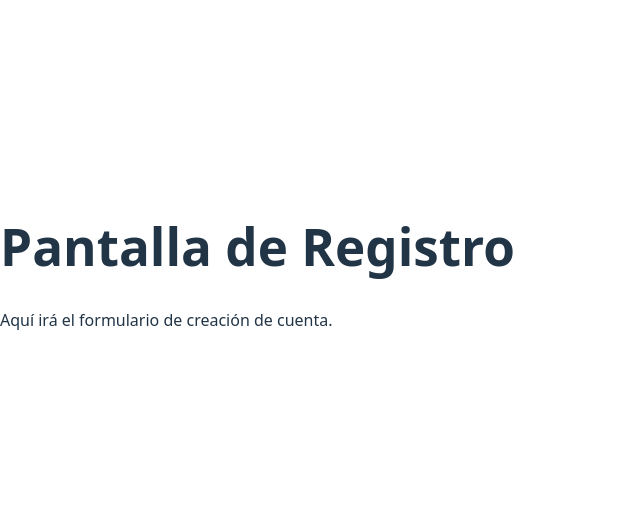
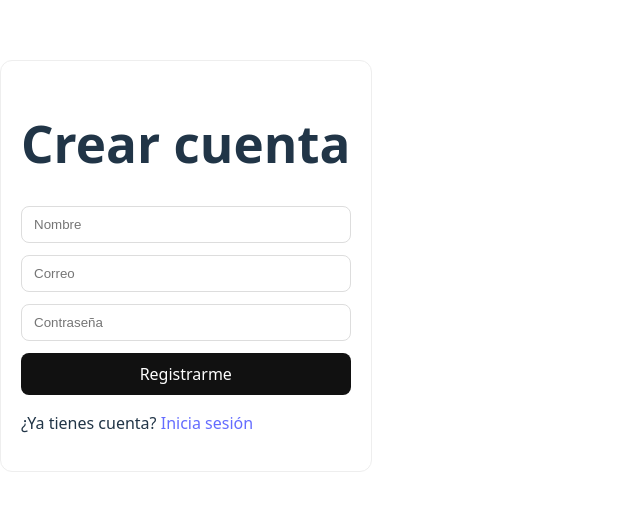
Before and after one commit to freshmint22/streamflix-frontend, a React (Vite) app: page /register in a window 1280 px wide. Shown: the part 134-640 px from the top of the page, without its empty margins (0-640 px from the left). Built offline with nearby package versions, Linux system fonts and the light colour scheme.

Commit message:
Navbar, formularios básicos y Home con tarjetas dummy

```diff
--- a/src/components/MovieCard.jsx
+++ b/src/components/MovieCard.jsx
@@ -0,0 +1,19 @@
+export default function MovieCard({ title, year, poster }) {
+  return (
+    <div style={styles.card}>
+      <div style={{...styles.poster, backgroundImage:`url(${poster})`}} />
+      <div style={styles.info}>
+        <strong>{title}</strong>
+        <span style={{color:"#777"}}>{year}</span>
+      </div>
+      <button style={styles.btn}>Ver detalle</button>
+    </div>
+  );
+}
+
+const styles = {
+  card:{border:"1px solid #eee", borderRadius:12, overflow:"hidden", display:"flex", flexDirection:"column"},
+  poster:{height:180, backgroundSize:"cover", backgroundPosition:"center"},
+  info:{display:"flex", justifyContent:"space-between", padding:"10px 12px", alignItems:"center"},
+  btn:{margin:12, padding:"8px 10px", border:"none", borderRadius:8, background:"#111", color:"#fff", cursor:"pointer"}
+};
--- a/src/components/Navbar.jsx
+++ b/src/components/Navbar.jsx
@@ -0,0 +1,22 @@
+import { NavLink, useNavigate } from "react-router-dom";
+
+export default function Navbar() {
+  const navigate = useNavigate();
+  return (
+    <header style={styles.header}>
+      <div style={styles.brand} onClick={() => navigate("/home")}>StreamFlix</div>
+      <nav style={styles.nav}>
+        <NavLink to="/home" style={styles.link}>Home</NavLink>
+        <NavLink to="/profile" style={styles.link}>Perfil</NavLink>
+        <NavLink to="/" style={styles.link}>Salir</NavLink>
+      </nav>
+    </header>
+  );
+}
+
+const styles = {
+  header: {display:"flex",justifyContent:"space-between",alignItems:"center",padding:"12px 20px",borderBottom:"1px solid #eee"},
+  brand: {fontWeight:"700",cursor:"pointer"},
+  nav: {display:"flex",gap:"14px"},
+  link: ({isActive}) => ({textDecoration:"none",color:isActive?"#111":"#555",fontWeight:isActive?"700":"500"})
+};
--- a/src/pages/Home.jsx
+++ b/src/pages/Home.jsx
@@ -1,10 +1,20 @@
-function Home() {
+import MovieCard from "../components/MovieCard";
+
+const DUMMY = [
+  { id:1, title:"Inception", year:2010, poster:"https://image.tmdb.org/t/p/w500/qmDpIHrmpJINaRKAfWQfftjCdyi.jpg" },
+  { id:2, title:"Interstellar", year:2014, poster:"https://image.tmdb.org/t/p/w500/rAiYTfKGqDCRIIqo664sY9XZIvQ.jpg" },
+  { id:3, title:"The Dark Knight", year:2008, poster:"https://image.tmdb.org/t/p/w500/qJ2tW6WMUDux911r6m7haRef0WH.jpg" }
+];
+
+export default function Home() {
   return (
     <div>
-      <h1>Inicio / Catálogo de Películas</h1>
-      <p>Listado de películas disponibles.</p>
+      <h1>Catálogo</h1>
+      <div style={grid}>
+        {DUMMY.map(m => <MovieCard key={m.id} {...m} />)}
+      </div>
     </div>
   );
 }
 
-export default Home;
+const grid = {display:"grid", gridTemplateColumns:"repeat(auto-fill, minmax(220px,1fr))", gap:16, marginTop:16};
--- a/src/pages/Login.jsx
+++ b/src/pages/Login.jsx
@@ -1,10 +1,33 @@
-function Login() {
+import { useState } from "react";
+import { Link, useNavigate } from "react-router-dom";
+
+export default function Login() {
+  const [email, setEmail] = useState("");
+  const [pass, setPass] = useState("");
+  const navigate = useNavigate();
+
+  const onSubmit = (e) => {
+    e.preventDefault();
+    // TODO: llamar backend /auth/login
+    if (email && pass) navigate("/home"); // simulación
+  };
+
   return (
-    <div>
-      <h1>Pantalla de Login</h1>
-      <p>Aquí irá el formulario de inicio de sesión.</p>
+    <div style={styles.wrap}>
+      <h1>Iniciar sesión</h1>
+      <form onSubmit={onSubmit} style={styles.form}>
+        <input placeholder="Correo" value={email} onChange={e=>setEmail(e.target.value)} style={styles.input}/>
+        <input placeholder="Contraseña" type="password" value={pass} onChange={e=>setPass(e.target.value)} style={styles.input}/>
+        <button type="submit" style={styles.btn}>Entrar</button>
+      </form>
+      <p>¿No tienes cuenta? <Link to="/register">Regístrate</Link></p>
     </div>
   );
 }
 
-export default Login;
+const styles = {
+  wrap:{maxWidth:380, margin:"60px auto", padding:20, border:"1px solid #eee", borderRadius:12},
+  form:{display:"flex", flexDirection:"column", gap:12, marginTop:10},
+  input:{padding:"10px 12px", border:"1px solid #ddd", borderRadius:8},
+  btn:{padding:"10px 12px", border:"none", borderRadius:8, background:"#111", color:"#fff", cursor:"pointer"}
+};
--- a/src/pages/Register.jsx
+++ b/src/pages/Register.jsx
@@ -1,10 +1,35 @@
-function Register() {
+import { useState } from "react";
+import { Link, useNavigate } from "react-router-dom";
+
+export default function Register() {
+  const [name,setName]=useState("");
+  const [email,setEmail]=useState("");
+  const [pass,setPass]=useState("");
+  const navigate = useNavigate();
+
+  const onSubmit = (e) => {
+    e.preventDefault();
+    // TODO: llamar backend /auth/register
+    if (name && email && pass) navigate("/"); // vuelve a login
+  };
+
   return (
-    <div>
-      <h1>Pantalla de Registro</h1>
-      <p>Aquí irá el formulario de creación de cuenta.</p>
+    <div style={styles.wrap}>
+      <h1>Crear cuenta</h1>
+      <form onSubmit={onSubmit} style={styles.form}>
+        <input placeholder="Nombre" value={name} onChange={e=>setName(e.target.value)} style={styles.input}/>
+        <input placeholder="Correo" value={email} onChange={e=>setEmail(e.target.value)} style={styles.input}/>
+        <input placeholder="Contraseña" type="password" value={pass} onChange={e=>setPass(e.target.value)} style={styles.input}/>
+        <button type="submit" style={styles.btn}>Registrarme</button>
+      </form>
+      <p>¿Ya tienes cuenta? <Link to="/">Inicia sesión</Link></p>
     </div>
   );
 }
 
-export default Register;
+const styles = {
+  wrap:{maxWidth:420, margin:"60px auto", padding:20, border:"1px solid #eee", borderRadius:12},
+  form:{display:"flex", flexDirection:"column", gap:12, marginTop:10},
+  input:{padding:"10px 12px", border:"1px solid #ddd", borderRadius:8},
+  btn:{padding:"10px 12px", border:"none", borderRadius:8, background:"#111", color:"#fff", cursor:"pointer"}
+};
--- a/src/routes/AppRoutes.jsx
+++ b/src/routes/AppRoutes.jsx
@@ -3,18 +3,29 @@ import Login from "../pages/Login";
 import Register from "../pages/Register";
 import Home from "../pages/Home";
 import Profile from "../pages/Profile";
+import Navbar from "../components/Navbar";
 
-function AppRoutes() {
+function LayoutWithNav({ children }) {
+  return (
+    <>
+      <Navbar />
+      <main style={{padding:"20px", maxWidth: 1200, margin: "0 auto"}}>{children}</main>
+    </>
+  );
+}
+
+export default function AppRoutes() {
   return (
     <BrowserRouter>
       <Routes>
+        {/* públicas */}
         <Route path="/" element={<Login />} />
         <Route path="/register" element={<Register />} />
-        <Route path="/home" element={<Home />} />
-        <Route path="/profile" element={<Profile />} />
+
+        {/* privadas (simuladas por ahora) */}
+        <Route path="/home" element={<LayoutWithNav><Home /></LayoutWithNav>} />
+        <Route path="/profile" element={<LayoutWithNav><Profile /></LayoutWithNav>} />
       </Routes>
     </BrowserRouter>
   );
 }
-
-export default AppRoutes;
```
